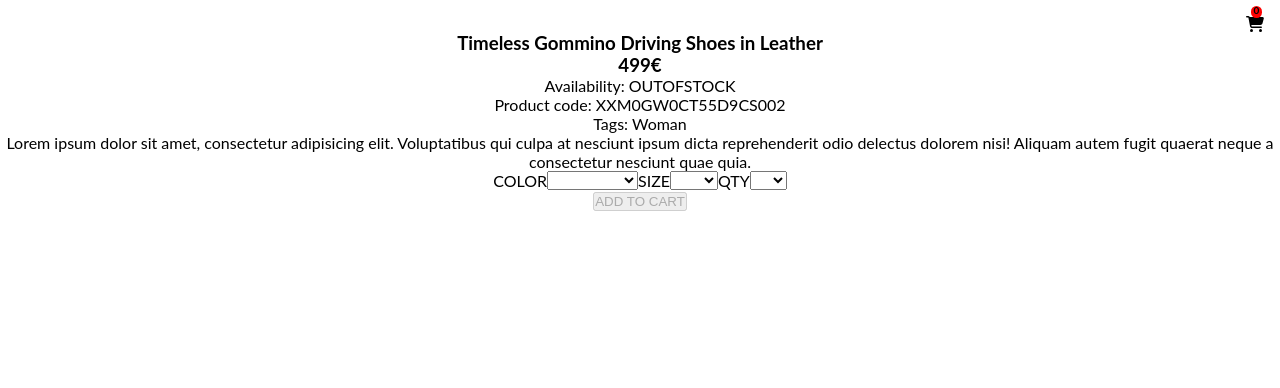
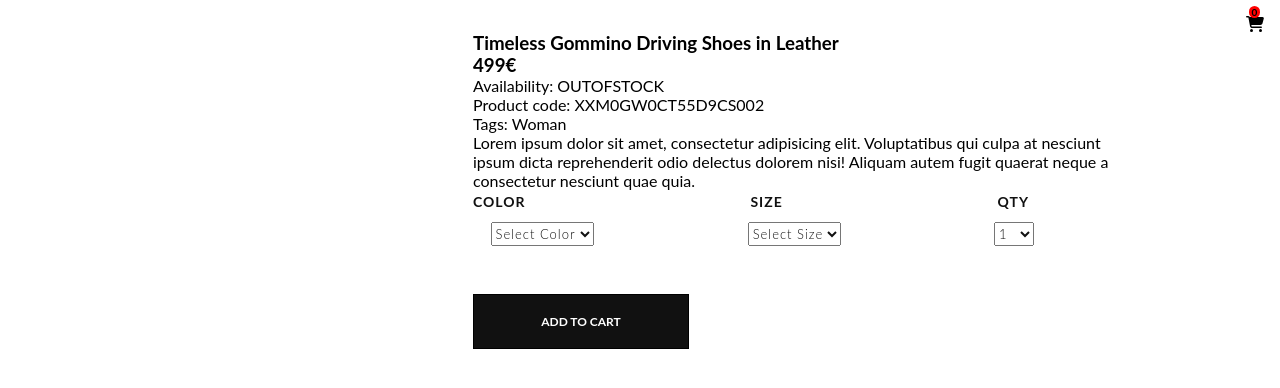
Before and after one commit to danugarri/ecommerceExample, a React (Create React App) app: page / in a window 1280 px wide. Shown: the top 388 px of the page. Built offline with nearby package versions, Linux system fonts and the light colour scheme.

Commit message:
added style for card

```diff
--- a/src/App.css
+++ b/src/App.css
@@ -1,12 +1,26 @@
-*{
-  margin:0;
-  padding:0;
+* {
+  margin: 0;
+  padding: 0;
   box-sizing: border-box;
 }
 .App {
-  text-align: center;
-  margin-top:2rem;
-  font-family: "Lato";
+  /* text-align: center; */
+  margin-top: 2rem;
+  font-family: 'Lato';
   /* width: 1800px;
   max-width: 1800px; */
 }
+.add-button {
+  font-size: 12px;
+  line-height: 36px;
+  color: #ffffff;
+  font-weight: 700;
+  font-family: 'Lato';
+  position: relative;
+  top: 5rem;
+  height: 55px;
+  width: 216px;
+  background-color: #111111;
+  border: 1px solid #000000;
+  cursor: pointer;
+}
--- a/src/components/addToCart/AddToCart.jsx
+++ b/src/components/addToCart/AddToCart.jsx
@@ -1,7 +1,7 @@
 export const AddToCart = ({ onHandleClick, fulfilled }) => {
   return (
     <div>
-      <button onClick={onHandleClick} disabled= {fulfilled}>ADD TO CART</button>
+      <button onClick={onHandleClick} disabled= {fulfilled} className='add-button'>ADD TO CART</button>
     </div>
   );
 };
--- /dev/null
+++ b/src/components/card/Card.css
@@ -0,0 +1,8 @@
+.card{
+    width: 657px;
+    height: 683px;
+    position: absolute;
+    right: 150px;
+    display: flex;
+    flex-direction: column;
+}
--- a/src/components/card/Card.jsx
+++ b/src/components/card/Card.jsx
@@ -6,6 +6,7 @@ import swal from 'sweetalert';
 import { useDispatch } from 'react-redux/es/exports';
 import { shoppingCartAction } from '../../app/actions/shoppingCartAction';
 import { useSelector } from 'react-redux/es/hooks/useSelector';
+import './Card.css'
 
 export const Card = ({ setCounter }) => {
   const [selectedColor, setSelectedColor] = useState('');
@@ -33,7 +34,7 @@ export const Card = ({ setCounter }) => {
   }, [selectedQuantity, selectedSize, selectedColor]);
 
   return (
-    <section>
+    <section className='card'>
       <h3>{name}</h3>
       <h3>499€</h3>
       <section id='features'>
--- a/src/components/cartBadge/CartBadge.css
+++ b/src/components/cartBadge/CartBadge.css
@@ -9,7 +9,7 @@
 .badge{
     position: relative;
     top:-0.6rem;
-    left: 1rem;
+    left: 0.9rem;
     background-color: red;
     min-width: 0.7rem;
     max-height: 0.7rem;
@@ -17,8 +17,8 @@
 }
 .counter{
     font-size: 10px;
-    position: relative;
-    top:-0.55rem;
+    position: absolute;
     font-weight: bold;
+    right: 0.2rem;
 
 }
--- a/src/components/selectColor/SelectColor.jsx
+++ b/src/components/selectColor/SelectColor.jsx
@@ -1,6 +1,6 @@
 import React from 'react';
 
-export const SelectColor = ({ data, setSelectedValue,selectedColor}) => {
+export const SelectColor = ({ data, setSelectedValue, selectedColor }) => {
   const filtered = data?.colorSizeOptions?.filter((option) => option.color !== '');
   const handleChange = (e) => {
     setSelectedValue(e.target.value);
@@ -8,9 +8,11 @@ export const SelectColor = ({ data, setSelectedValue,selectedColor}) => {
   };
   return (
     <React.Fragment>
-      <label htmlFor='color'>COLOR</label>
-      <select name='color' onChange={handleChange} value = {selectedColor}>
-        <option value='' defaultValue></option>
+      <label htmlFor='color' className='label-select'>
+        COLOR
+      </label>
+      <select name='color' onChange={handleChange} value={selectedColor} className='placeholder' >
+        <option value='' defaultValue >Select Color</option>
         {filtered?.map((option) => (
           <option key={option.skuOrigin} value={option.color}>
             {option.color}
--- a/src/components/selectQuantity/SelectQuantity.jsx
+++ b/src/components/selectQuantity/SelectQuantity.jsx
@@ -1,5 +1,5 @@
 import React from 'react';
-
+import '../selects/Selects.css';
 export const SelectQuantity = ({ setSelectedValue, selectedQuantity }) => {
   const handleChange = (e) => {
     setSelectedValue(e.target.value);
@@ -15,9 +15,13 @@ export const SelectQuantity = ({ setSelectedValue, selectedQuantity }) => {
   }
   return (
     <React.Fragment>
-      <label htmlFor='qty'>QTY</label>
-      <select name='qty' onChange={handleChange} value={selectedQuantity}>
-        <option value='' defaultValue></option>
+      <label htmlFor='qty' className='label-select'>
+        QTY
+      </label>
+      <select name='qty' onChange={handleChange} value={selectedQuantity} className='placeholder'>
+        <option value='' defaultValue>
+          1
+        </option>
         {amounts}
       </select>
     </React.Fragment>
--- a/src/components/selectSize/SelectSize.jsx
+++ b/src/components/selectSize/SelectSize.jsx
@@ -7,10 +7,13 @@ export const SelectSize = ({ data, setSelectedValue, selectedSize }) => {
   };
   return (
     <React.Fragment>
-      <label htmlFor='size'>SIZE</label>
-
-      <select name='size' onChange={handleChange} value={selectedSize}>
-        <option value='' defaultValue></option>
+      <label htmlFor='size' className='label-select'>
+        SIZE
+      </label>
+      <select name='size' onChange={handleChange} value={selectedSize} className='placeholder'>
+        <option value='' defaultValue>
+          Select Size
+        </option>
         {data?.variantOptions?.map((option) => (
           <option key={option.sizeCode} value={option.size}>
             {option.size}
--- a/src/components/selects/Selects.css
+++ b/src/components/selects/Selects.css
@@ -1,7 +1,24 @@
-
-#selects{
-    display: flex;
-    flex-direction: row;
-    justify-content: center;
-
+#selects {
+  display: flex;
+  flex-direction: row;
+  justify-content: space-between;
 }
+.label-select {
+  font-size: 14px;
+  letter-spacing: 1px;
+  line-height: 24px;
+  color: #111111;
+  font-weight: 700;
+  font-family: 'Lato';
+}
+.placeholder {
+  font-size: 13px;
+  letter-spacing: 1px;
+  line-height: 24px;
+  color: #111111;
+  font-weight: 300;
+  font-family: 'Lato';
+  position: relative;
+  top: 2rem;
+  left: -6rem;
+}
```
